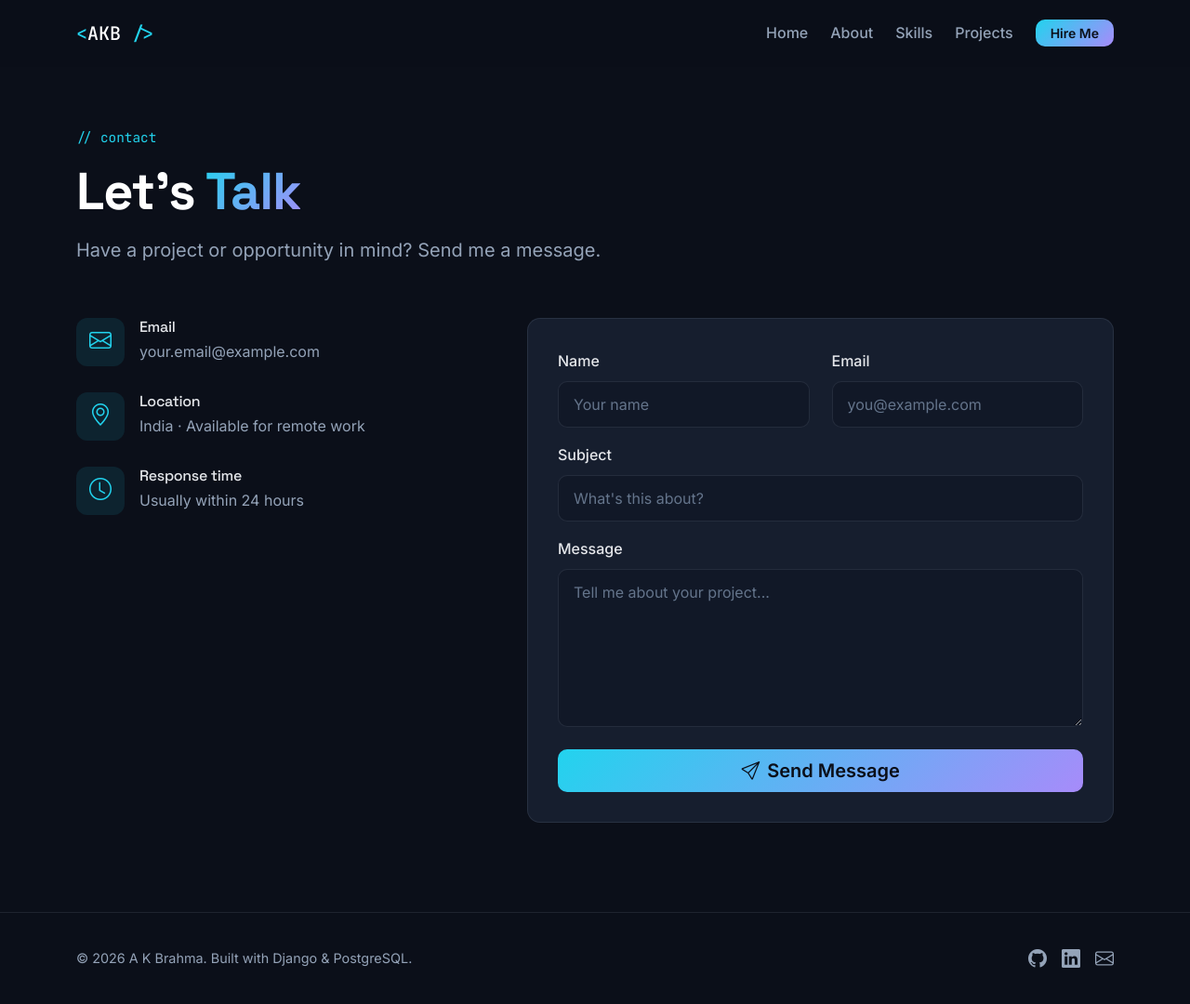
After one commit to brahmaak/akbrahma-portfolio, a Django app: page /contact/ in a window 1280 px wide. The commit adds this page. Shown: the whole page at 93% size. Run offline with Django 5.2, Linux system fonts and the light colour scheme.

Commit message:
Add Contact page with validated form, honeypot and success messages

```diff
--- a/config/urls.py
+++ b/config/urls.py
@@ -5,4 +5,5 @@ urlpatterns = [
     path("admin/", admin.site.urls),
     path("", include("core.urls")),
     path("", include("portfolio.urls")),
+    path("", include("contact.urls")),
 ]
--- /dev/null
+++ b/contact/forms.py
@@ -0,0 +1,55 @@
+from django import forms
+
+
+class ContactForm(forms.Form):
+    """Contact form with validation and a honeypot spam trap."""
+
+    name = forms.CharField(
+        max_length=100,
+        widget=forms.TextInput(
+            attrs={
+                "class": "form-control",
+                "placeholder": "Your name",
+                "autocomplete": "name",
+            }
+        ),
+    )
+    email = forms.EmailField(
+        widget=forms.EmailInput(
+            attrs={
+                "class": "form-control",
+                "placeholder": "you@example.com",
+                "autocomplete": "email",
+            }
+        ),
+    )
+    subject = forms.CharField(
+        max_length=150,
+        widget=forms.TextInput(
+            attrs={"class": "form-control", "placeholder": "What's this about?"}
+        ),
+    )
+    message = forms.CharField(
+        min_length=10,
+        max_length=3000,
+        widget=forms.Textarea(
+            attrs={
+                "class": "form-control",
+                "rows": 6,
+                "placeholder": "Tell me about your project...",
+            }
+        ),
+    )
+
+    # Honeypot: hidden from humans with CSS. Bots fill in every field, so if
+    # this has a value, the submission is from a bot.
+    website = forms.CharField(
+        required=False,
+        widget=forms.TextInput(attrs={"tabindex": "-1", "autocomplete": "off"}),
+    )
+
+    def clean_website(self):
+        """Reject the form if the hidden honeypot field was filled in."""
+        if self.cleaned_data.get("website"):
+            raise forms.ValidationError("Spam detected.")
+        return ""
--- /dev/null
+++ b/contact/urls.py
@@ -0,0 +1,9 @@
+from django.urls import path
+
+from . import views
+
+app_name = "contact"
+
+urlpatterns = [
+    path("contact/", views.contact, name="contact"),
+]
--- a/contact/views.py
+++ b/contact/views.py
@@ -1,3 +1,22 @@
-from django.shortcuts import render
+from django.contrib import messages
+from django.shortcuts import redirect, render
 
-# Create your views here.
+from .forms import ContactForm
+
+
+def contact(request):
+    """Show the contact form and handle submissions."""
+    if request.method == "POST":
+        # The user submitted the form: fill it with their data and validate
+        form = ContactForm(request.POST)
+        if form.is_valid():
+            # Phase 8: save the message to the database here
+            messages.success(
+                request, "Thanks for your message! I'll get back to you soon."
+            )
+            return redirect("contact:contact")  # POST → Redirect → GET
+    else:
+        # First visit: show an empty form
+        form = ContactForm()
+
+    return render(request, "contact/contact.html", {"form": form})
--- a/static/css/style.css
+++ b/static/css/style.css
@@ -752,3 +752,57 @@ h6 {
   font-weight: 700;
   line-height: 1;
 }
+/* ---------- 18. Forms & contact page ---------- */
+.form-label {
+  font-weight: 500;
+  color: var(--text);
+}
+
+.form-control {
+  padding: 0.75rem 1rem;
+  border: 1px solid var(--border);
+  border-radius: 10px;
+  background: var(--bg-elevated);
+  color: var(--text);
+}
+
+.form-control:focus {
+  border-color: var(--accent);
+  background: var(--bg-elevated);
+  color: var(--text);
+  box-shadow: 0 0 0 0.2rem rgba(34, 211, 238, 0.15);
+}
+
+.form-control::placeholder {
+  color: #64748b;
+}
+
+/* Django adds aria-invalid="true" to fields with errors */
+.form-control[aria-invalid="true"] {
+  border-color: #f87171;
+}
+
+.field-error {
+  margin-top: 0.4rem;
+  color: #f87171;
+  font-size: 0.875rem;
+}
+
+/* Honeypot: moved off-screen so humans never see it */
+.hp-field {
+  position: absolute;
+  left: -9999px;
+  width: 1px;
+  height: 1px;
+  overflow: hidden;
+}
+
+.contact-item {
+  display: flex;
+  align-items: flex-start;
+  gap: 1rem;
+}
+
+.contact-item + .contact-item {
+  margin-top: 1.75rem;
+}
--- a/templates/base.html
+++ b/templates/base.html
@@ -26,7 +26,18 @@
 
   {% include "partials/navbar.html" %}
 
-  <main id="main">
+    <main id="main">
+    {% if messages %}
+      <div class="container pt-4">
+        {% for message in messages %}
+          <div class="alert alert-{{ message.tags }} alert-dismissible fade show" role="alert">
+            {{ message }}
+            <button type="button" class="btn-close" data-bs-dismiss="alert" aria-label="Close"></button>
+          </div>
+        {% endfor %}
+      </div>
+    {% endif %}
+
     {% block content %}{% endblock %}
   </main>
 
--- /dev/null
+++ b/templates/contact/_field.html
@@ -0,0 +1,7 @@
+<div class="mb-3">
+  <label for="{{ field.id_for_label }}" class="form-label">{{ field.label }}</label>
+  {{ field }}
+  {% for error in field.errors %}
+    <div class="field-error"><i class="bi bi-exclamation-circle me-1"></i>{{ error }}</div>
+  {% endfor %}
+</div>
--- /dev/null
+++ b/templates/contact/contact.html
@@ -0,0 +1,79 @@
+{% extends "base.html" %}
+
+{% block title %}Contact | A K Brahma{% endblock %}
+{% block meta_description %}Get in touch with A K Brahma, a Full Stack Web Developer available for freelance and full-time work.{% endblock %}
+
+{% block content %}
+
+<section class="page-header">
+  <div class="container">
+    <p class="eyebrow">// contact</p>
+    <h1 class="page-title">Let's <span class="text-gradient">Talk</span></h1>
+    <p class="lead text-muted-soft mb-0">Have a project or opportunity in mind? Send me a message.</p>
+  </div>
+</section>
+
+<section class="section pt-4">
+  <div class="container">
+    <div class="row g-5">
+
+      <!-- Contact details (from your Profile in Phase 8) -->
+      <div class="col-lg-5">
+        <div class="contact-item">
+          <div class="card-icon mb-0"><i class="bi bi-envelope"></i></div>
+          <div>
+            <h2 class="h6 mb-1">Email</h2>
+            <p class="text-muted-soft mb-0">your.email@example.com</p>
+          </div>
+        </div>
+        <div class="contact-item">
+          <div class="card-icon mb-0"><i class="bi bi-geo-alt"></i></div>
+          <div>
+            <h2 class="h6 mb-1">Location</h2>
+            <p class="text-muted-soft mb-0">India · Available for remote work</p>
+          </div>
+        </div>
+        <div class="contact-item">
+          <div class="card-icon mb-0"><i class="bi bi-clock"></i></div>
+          <div>
+            <h2 class="h6 mb-1">Response time</h2>
+            <p class="text-muted-soft mb-0">Usually within 24 hours</p>
+          </div>
+        </div>
+      </div>
+
+      <!-- Contact form -->
+      <div class="col-lg-7">
+        <div class="card-dark">
+          <form method="post" action="{% url 'contact:contact' %}" novalidate>
+            {% csrf_token %}
+
+            {% for error in form.non_field_errors %}
+              <div class="alert alert-danger">{{ error }}</div>
+            {% endfor %}
+
+            <div class="row">
+              <div class="col-md-6">{% include "contact/_field.html" with field=form.name %}</div>
+              <div class="col-md-6">{% include "contact/_field.html" with field=form.email %}</div>
+            </div>
+            {% include "contact/_field.html" with field=form.subject %}
+            {% include "contact/_field.html" with field=form.message %}
+
+            <!-- Honeypot: hidden from humans, bots fill it in -->
+            <div class="hp-field" aria-hidden="true">
+              <label for="{{ form.website.id_for_label }}">Leave this field empty</label>
+              {{ form.website }}
+            </div>
+
+            <button type="submit" class="btn btn-accent btn-lg w-100 mt-2">
+              <i class="bi bi-send me-2"></i>Send Message
+            </button>
+          </form>
+        </div>
+      </div>
+
+    </div>
+  </div>
+</section>
+
+{% endblock %}
--- a/templates/core/about.html
+++ b/templates/core/about.html
@@ -46,7 +46,7 @@
         <div class="d-flex flex-wrap gap-3 mt-4">
           <!-- The resume PDF will be uploaded from the dashboard in Phase 8 -->
           <a href="#" class="btn btn-accent px-4"><i class="bi bi-download me-2"></i>Download Resume</a>
-          <a href="#" class="btn btn-outline-accent px-4">Contact Me</a>
+          <a href="{% url 'contact:contact' %}" class="btn btn-outline-accent px-4">Contact Me</a>
         </div>
       </div>
     </div>
--- a/templates/core/home.html
+++ b/templates/core/home.html
@@ -19,7 +19,7 @@
         </p>
         <div class="d-flex flex-wrap gap-3">
           <a href="{% url 'portfolio:projects' %}" class="btn btn-accent btn-lg px-4">View My Work</a>
-          <a href="#" class="btn btn-outline-accent btn-lg px-4">Contact Me</a>
+          <a href="{% url 'contact:contact' %}" class="btn btn-outline-accent btn-lg px-4">Contact Me</a>
         </div>
       </div>
 
@@ -161,7 +161,7 @@
       <p class="text-muted-soft mx-auto mb-4" style="max-width: 560px;">
         Have a project in mind or need a developer for your team? I'd love to hear about it.
       </p>
-      <a href="#" class="btn btn-accent btn-lg px-5">Get In Touch</a>
+      <a href="{% url 'contact:contact' %}" class="btn btn-accent btn-lg px-5">Get In Touch</a>
     </div>
   </div>
 </section>
--- a/templates/partials/navbar.html
+++ b/templates/partials/navbar.html
@@ -34,7 +34,7 @@
              href="{% url 'portfolio:projects' %}">Projects</a>
         </li>
         <li class="nav-item ms-lg-2 mt-2 mt-lg-0">
-          <a class="btn btn-accent btn-sm px-3" href="#">Hire Me</a>
+          <a class="btn btn-accent btn-sm px-3" href="{% url 'contact:contact' %}">Hire Me</a>
         </li>
       </ul>
     </div>
```
Also changed, not shown: config/settings.py (+8 -0 lines).
